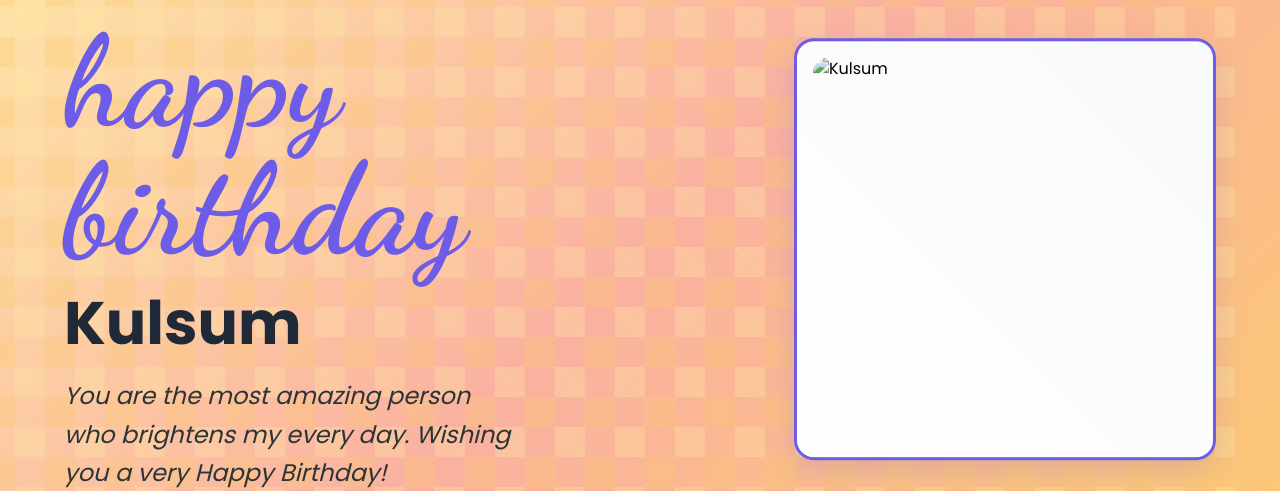
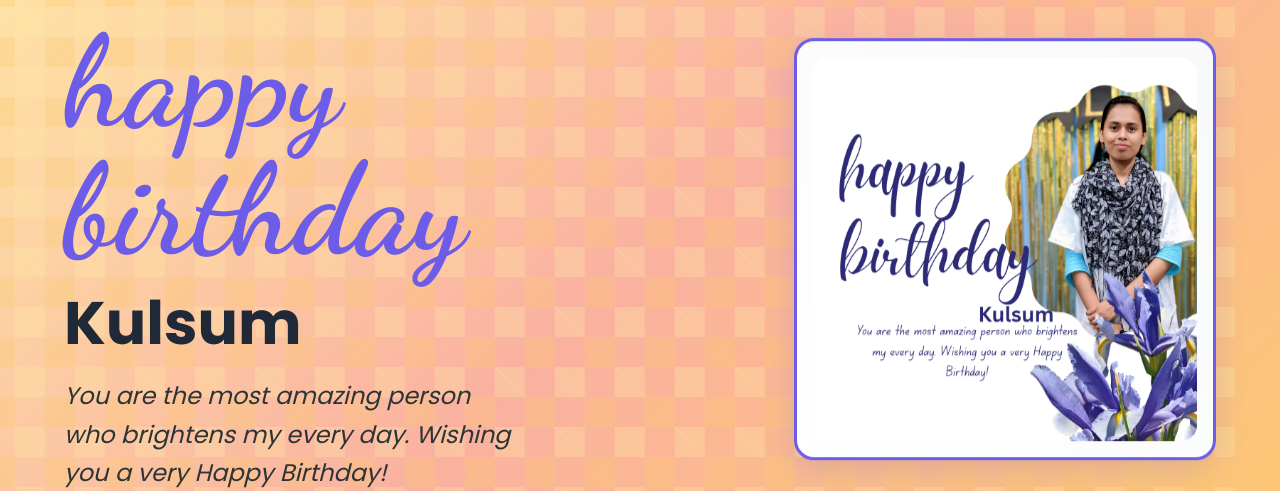
Before and after one commit to Sagar-9614/Hbir, a plain HTML site: page index.html in a window 1280 px wide. Shown: the part 143-634 px from the top of the page. Drawn offline with nearby package versions, Linux system fonts and the light colour scheme.

Commit message:
Update index.html

```diff
--- a/index.html
+++ b/index.html
@@ -130,7 +130,7 @@
                 <!-- Right Side - Photo -->
                 <div class="flex justify-center lg:justify-end fade-in">
                     <div class="photo-frame p-4 float-animation" style="animation-delay: 0.5s;">
-                        <img src="Happy Birthday Instagram Post_20250831_083450_0000.png"
+                        <img src="Happy Birthday.png"
                              alt="Kulsum"
                              class="w-80 h-80 md:w-96 md:h-96 object-cover rounded-2xl">
                     </div>
```
